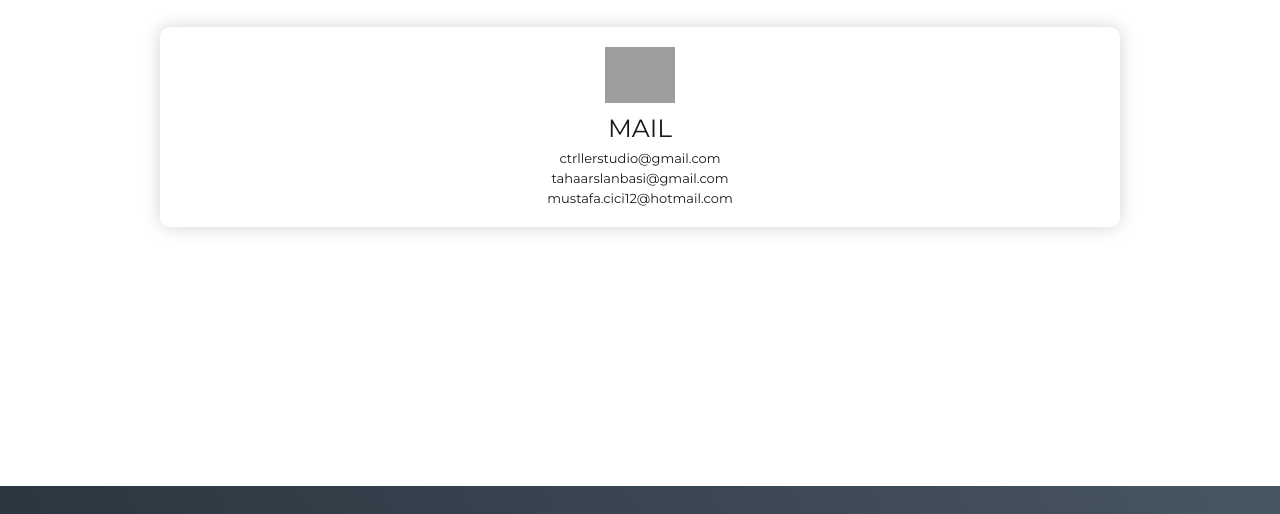
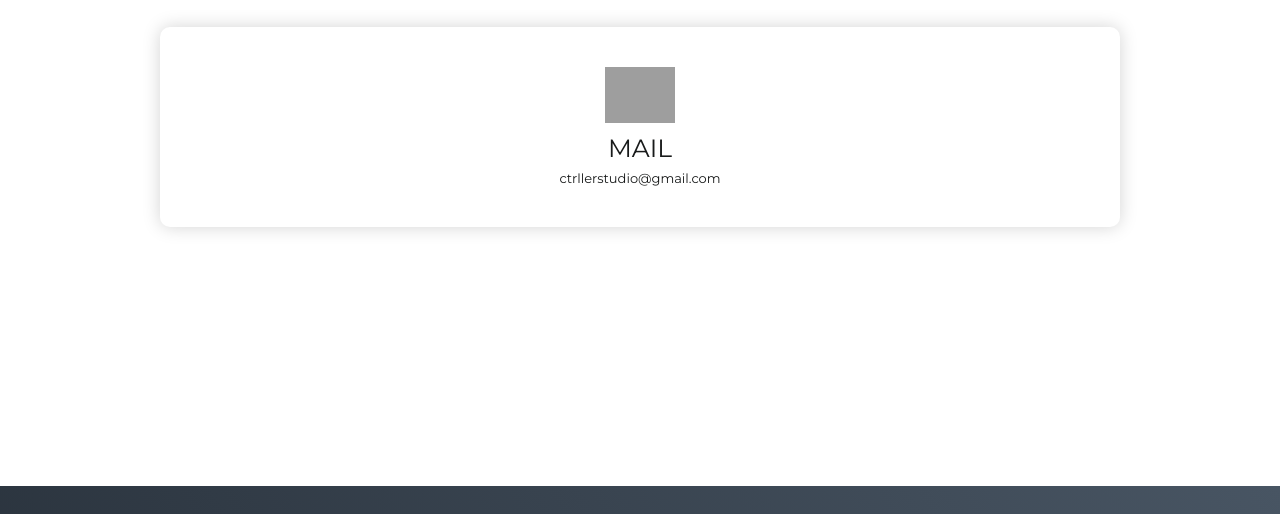
Before and after one commit to mustafacici1/websitecontroller, a plain HTML site: page index.html in a window 1280 px wide. Shown: the part 3183-3697 px from the top of the page. Drawn offline with Linux system fonts and the light colour scheme; grey boxes are pictures that could not be loaded.

Commit message:
Update index.html

```diff
--- a/index.html
+++ b/index.html
@@ -132,8 +132,6 @@
           <div class="contact-info">
             <h1>MAIL</h1>
             <h2>ctrllerstudio@gmail.com</h2>
-            <h2>tahaarslanbasi@gmail.com</h2>
-            <h2>mustafa.cici12@hotmail.com</h2>
           </div>
         </div>
       </div>
```
